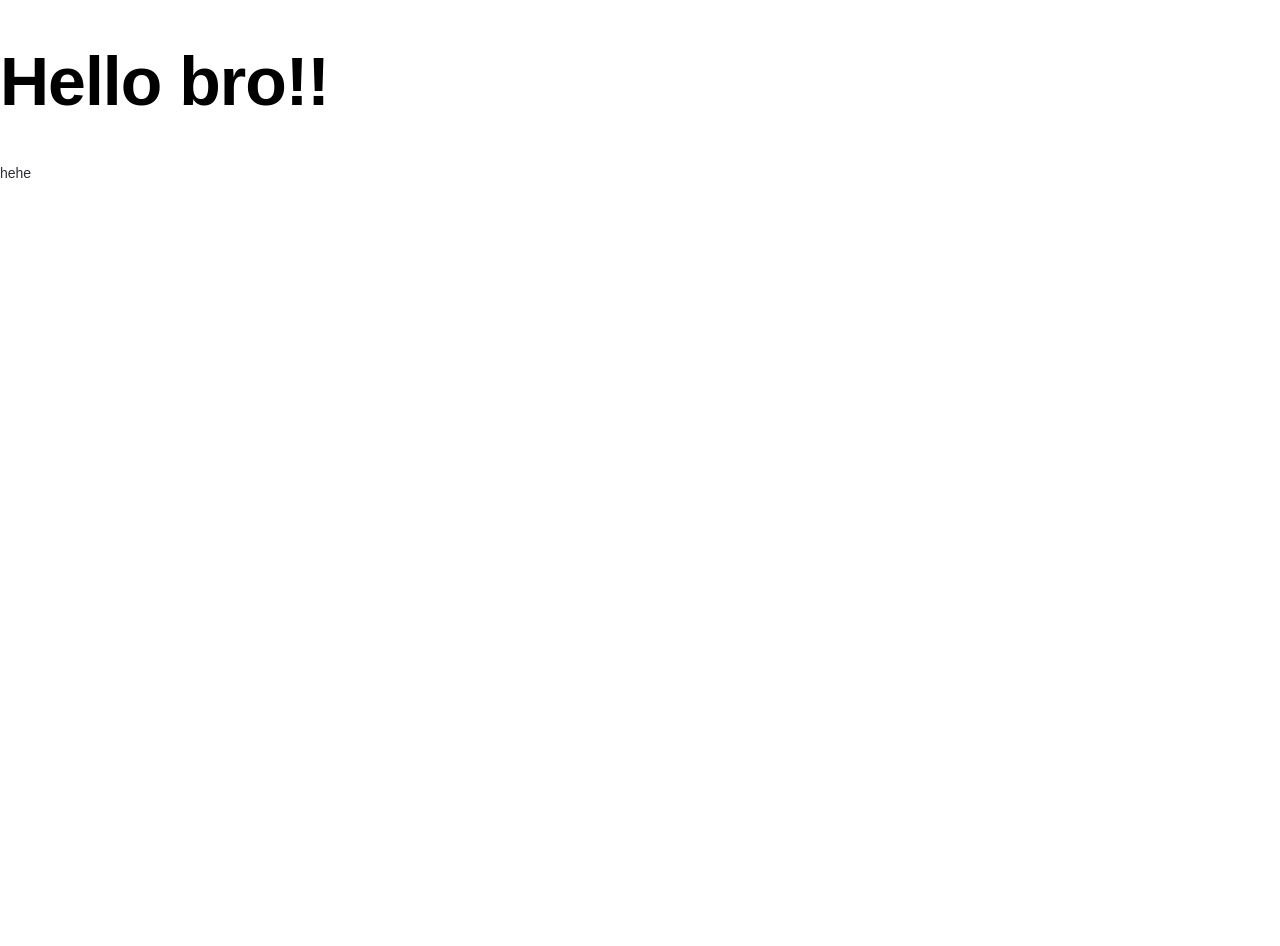
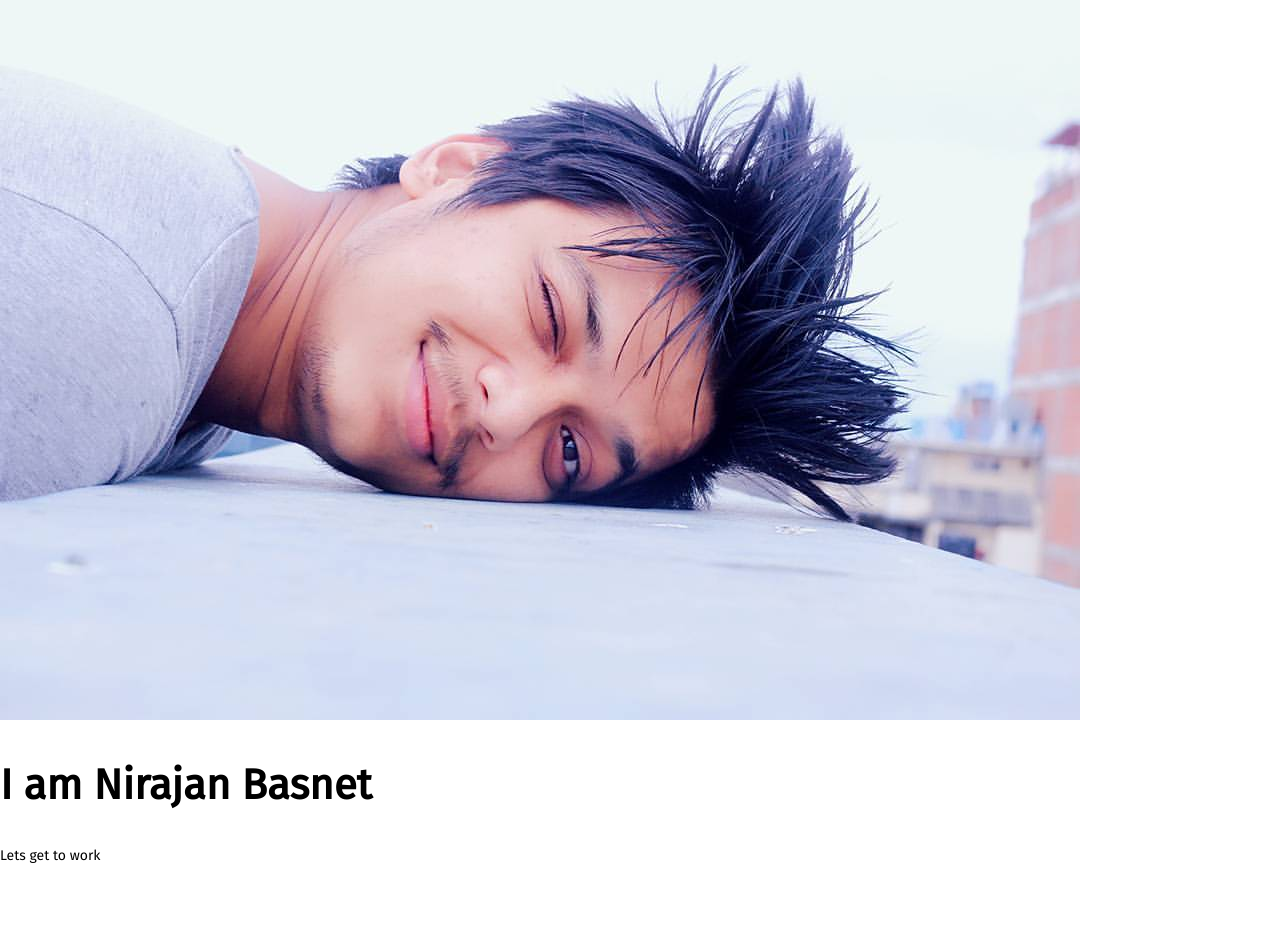
Before and after one commit to nirazanbasnet/Neev89.github.io, a Jekyll site: the page built from index.html, in a window 1280 px wide. Built offline with Jekyll 4.4.1, drawn with Linux system fonts in a browser that asks for light colours; after the commit the page ends 900 px from its top, so only the background shows below that.

Commit message:
Hero-Banner styling

```diff
--- /dev/null
+++ b/_includes/header-banner.html
@@ -0,0 +1 @@
+<section class="hero-banner"><div class="hero-banner__image"><img src="/assets/img/banner-bg.jpg" class="banner-bg"/></div><div class="hero-banner__inner"><div class="container"><div class="intro"><header class="heading"><h2 class="heading__title">I am Nirajan Basnet</h2></header></div><div class="in-touch"><a href="#">Lets get to work</a></div></div></div></section>
--- a/_includes/hello.html
+++ /dev/null
@@ -1 +0,0 @@
-<h1>Hello bro!!</h1><span>hehe</span>
--- a/_jadeFiles/hello.jade
+++ /dev/null
@@ -1,2 +0,0 @@
-h1 Hello bro!!
-span hehe
--- a/_layouts/default.html
+++ b/_layouts/default.html
@@ -8,6 +8,6 @@
   <link rel="stylesheet" href="/assets/css/main.css">
 </head>
 <body>
-{{ content }}
+  {{ content }}
 </body>
 </html>
--- /dev/null
+++ b/assets/css/1-base/_fonts.scss
@@ -0,0 +1 @@
+@import 'https://fonts.googleapis.com/css?family=Fira+Sans:400,400i';
--- /dev/null
+++ b/assets/css/2-modules/_header-banner.scss
@@ -0,0 +1,4 @@
+.hero-banner {
+  background-size: cover;
+  height: 100vh;
+}
--- a/assets/css/main.css
+++ b/assets/css/main.css
@@ -3,6 +3,7 @@
  * 1. Change the default font family in all browsers (opinionated).
  * 2. Prevent adjustments of font size after orientation changes in IE and iOS.
  */
+@import 'https://fonts.googleapis.com/css?family=Fira+Sans:400,400i';
 html {
   font-family: sans-serif;
   /* 1 */
@@ -452,3 +453,7 @@
   color: #2E2D33;
   -webkit-font-smoothing: antialiased;
   -webkit-text-size-adjust: 100%; }
+
+.hero-banner {
+  background-size: cover;
+  height: 100vh; }
--- a/assets/css/main.scss
+++ b/assets/css/main.scss
@@ -3,4 +3,7 @@
 @import "0-tools/normalize";
 
 @import "1-base/vars";
+@import "1-base/fonts";
 @import "1-base/base";
+
+@import "2-modules/header-banner";
--- a/index.html
+++ b/index.html
@@ -3,4 +3,4 @@
 title: Your new Jekyll Site
 ---
 
-{% include hello.html %}
+{% include header-banner.html %}
```
Also changed, not shown: _jadeFiles/header-banner.jade (added, +10 -0 lines), assets/img/banner-bg.jpg (added).
